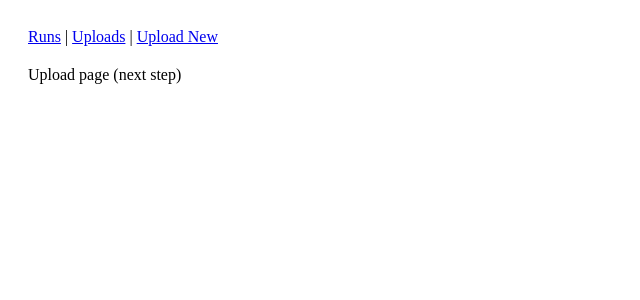
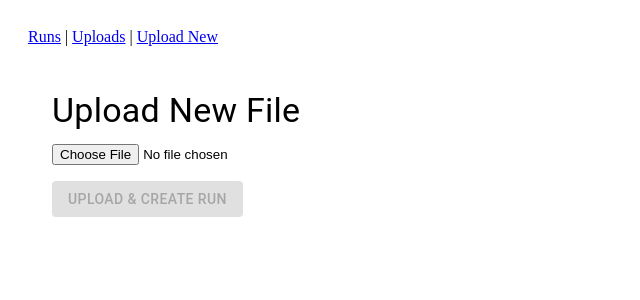
Before and after one commit to NavRjn/entity-resolution, a React app in the folder frontend/: page /uploads/new in a window 1280 px wide. Shown: the top 300 px of the page, without its empty margins (0-640 px from the left). Built offline with nearby package versions, Linux system fonts and the light colour scheme; the HTML template or start-up script is replaced by a standard one.

Commit message:
basic uploads section

```diff
--- a/frontend/src/pages/UploadNew.jsx
+++ b/frontend/src/pages/UploadNew.jsx
@@ -1,3 +1,60 @@
+import { useState } from "react"
+import { useNavigate } from "react-router-dom"
+import { Box, Typography, Button, TextField } from "@mui/material"
+
 export default function UploadNew() {
-  return <div>Upload page (next step)</div>
+  const [file, setFile] = useState(null)
+  const [loading, setLoading] = useState(false)
+  const navigate = useNavigate()
+
+  async function handleUpload() {
+    if (!file) return
+    setLoading(true)
+    try {
+      const formData = new FormData()
+      formData.append("file", file)
+
+      const resp = await fetch("http://localhost:8000/api/uploads", {
+        method: "POST",
+        body: formData
+      })
+      const data = await resp.json()
+
+      // Auto-create a run after upload
+      const runResp = await fetch("http://localhost:8000/api/runs", {
+        method: "POST",
+        headers: { "Content-Type": "application/json" },
+        body: JSON.stringify({ upload_id: data.upload_id })
+      })
+      const runData = await runResp.json()
+      navigate(`/runs/${runData.run_id}`)
+    } catch (err) {
+      console.error(err)
+    } finally {
+      setLoading(false)
+    }
+  }
+
+  return (
+    <Box sx={{ p: 3 }}>
+      <Typography variant="h4" gutterBottom>
+        Upload New File
+      </Typography>
+
+      <input
+        type="file"
+        onChange={(e) => setFile(e.target.files[0])}
+        accept=".txt"
+      />
+      <Box sx={{ mt: 2 }}>
+        <Button
+          variant="contained"
+          onClick={handleUpload}
+          disabled={!file || loading}
+        >
+          {loading ? "Uploading..." : "Upload & Create Run"}
+        </Button>
+      </Box>
+    </Box>
+  )
 }
--- a/frontend/src/pages/Uploads.jsx
+++ b/frontend/src/pages/Uploads.jsx
@@ -1,30 +1,89 @@
 import { useEffect, useState } from "react"
-import { Link } from "react-router-dom"
+import { useNavigate } from "react-router-dom"
+import {
+  Box,
+  Typography,
+  Button,
+  List,
+  ListItem,
+  ListItemText,
+  Divider
+} from "@mui/material"
 
 export default function Uploads() {
   const [uploads, setUploads] = useState([])
+  const navigate = useNavigate()
 
   useEffect(() => {
-    fetch("http://localhost:8000/api/uploads")
-      .then(r => r.json())
-      .then(setUploads)
+    async function fetchUploads() {
+      try {
+        const resp = await fetch("http://localhost:8000/api/uploads")
+        const data = await resp.json()
+        console.log("Uploads response:", data)
+        setUploads(Array.isArray(data) ? data : data.uploads || [])
+      } catch (err) {
+        console.error(err)
+      }
+    }
+    fetchUploads()
   }, [])
 
+  async function handleCreateRun(uploadId) {
+    try {
+      const resp = await fetch("http://localhost:8000/api/runs", {
+        method: "POST",
+        headers: { "Content-Type": "application/json" },
+        body: JSON.stringify({ upload_id: uploadId })
+      })
+      const data = await resp.json()
+      navigate(`/runs/${data.run_id}`)
+    } catch (err) {
+      console.error(err)
+    }
+  }
+
+  console.log(uploads)
+
   return (
-    <div>
-      <h1>Uploads</h1>
+    <Box sx={{ p: 3 }}>
+      <Typography variant="h4" gutterBottom>
+        Uploads
+      </Typography>
 
-      <pre>{JSON.stringify(uploads, null, 2)}</pre>
+      <Button
+        variant="contained"
+        color="primary"
+        sx={{ mb: 2 }}
+        onClick={() => navigate("/uploads/new")}
+      >
+        Upload New File
+      </Button>
 
-      <ul>
-        {uploads.map(r => (
-          <li key={r.upload_id}>
-            <Link to={`/uploads/${r.upload_id}`}>
-              {r.upload_id}
-            </Link>
-          </li>
+      <List>
+        {uploads.map((u) => (
+          <div key={u.upload_id}>
+            <ListItem
+              secondaryAction={
+                <Button
+                  variant="outlined"
+                  size="small"
+                  onClick={() => handleCreateRun(u.upload_id)}
+                >
+                  Create Run
+                </Button>
+              }
+            >
+              <ListItemText
+                primary={u.filename}
+                secondary={`${new Date(
+                  u.uploaded_at
+                ).toLocaleString()}`}
+              />
+            </ListItem>
+            <Divider />
+          </div>
         ))}
-      </ul>
-    </div>
+      </List>
+    </Box>
   )
 }
```
